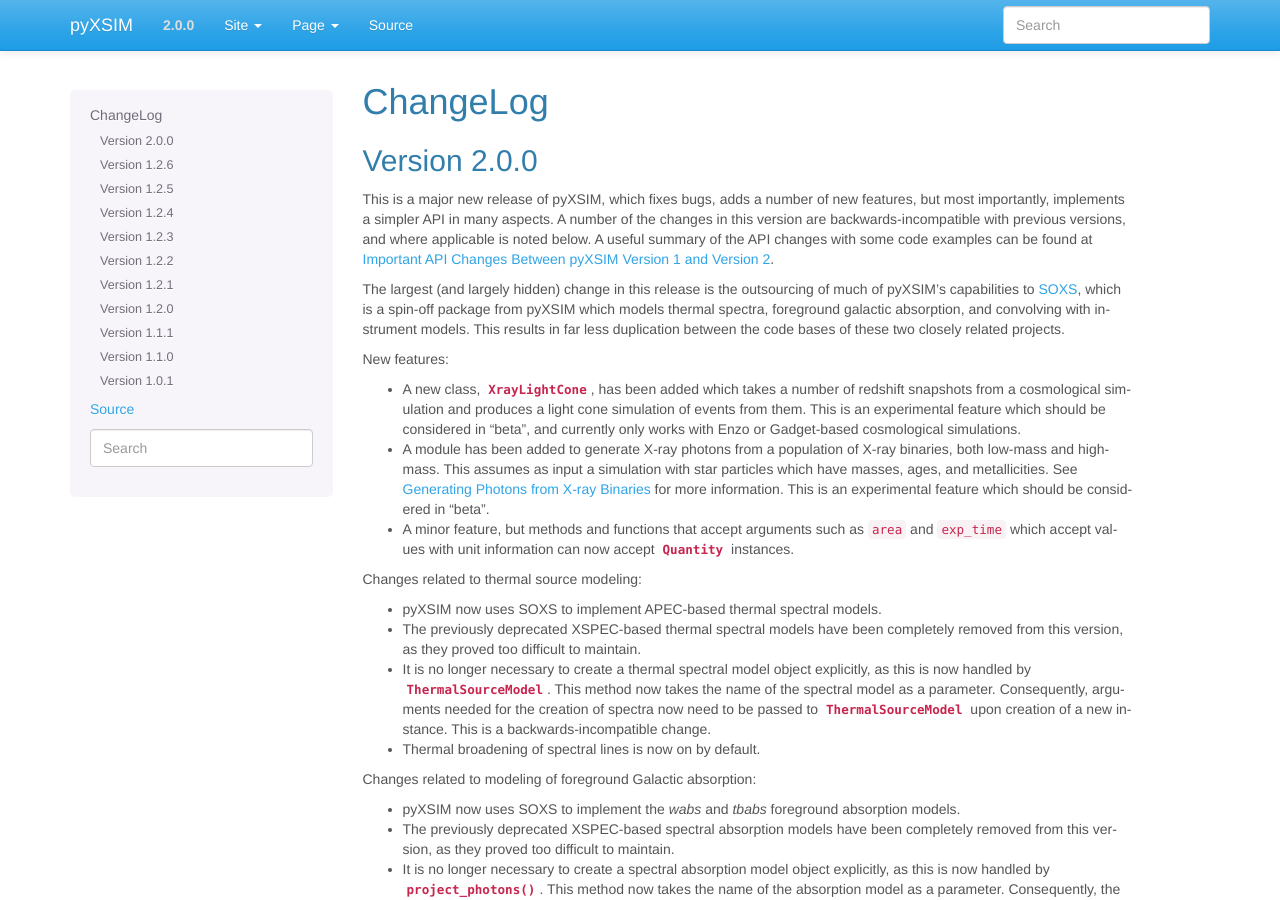
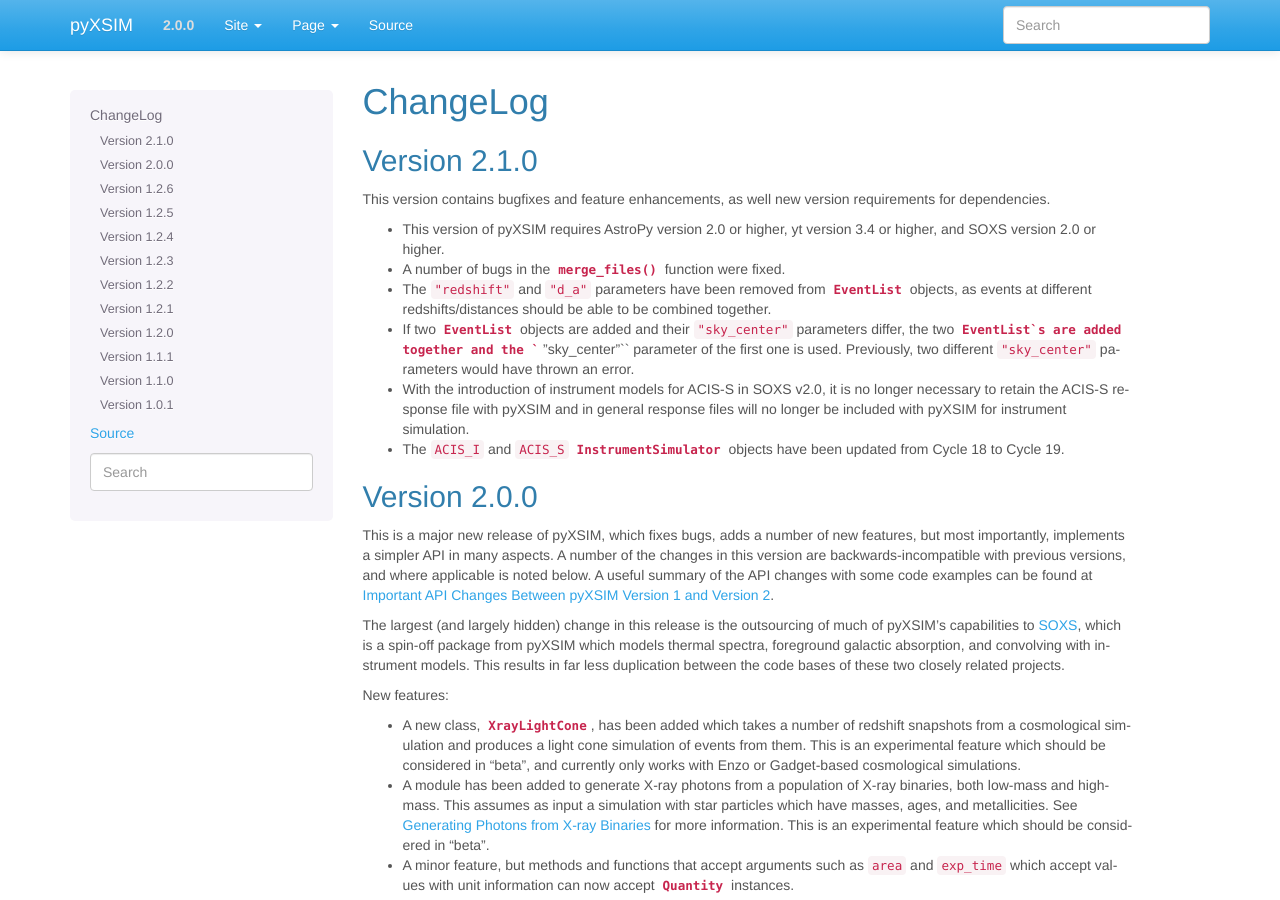
Before and after one commit to jzuhone/pyxsim, a Sphinx documentation site: the page built from doc/source/changelog.rst, in a window 1280 px wide and 900 px high. Built offline with Sphinx 7.4.7, drawn with Linux system fonts in a browser that asks for light colours.

Commit message:
Beginning a changelog

```diff
--- a/doc/source/changelog.rst
+++ b/doc/source/changelog.rst
@@ -2,6 +2,28 @@
 
 ChangeLog
 =========
+
+Version 2.1.0
+-------------
+
+This version contains bugfixes and feature enhancements, as well new version requirements
+for dependencies.
+
+* This version of pyXSIM requires AstroPy version 2.0 or higher, yt version 3.4 or higher,
+  and SOXS version 2.0 or higher.
+* A number of bugs in the :func:`~pyxsim.utils.merge_files` function were fixed.
+* The ``"redshift"`` and ``"d_a"`` parameters have been removed from
+  :class:`~pyxsim.event_list.EventList` objects, as events at different redshifts/distances
+  should be able to be combined together.
+* If two :class:`~pyxsim.event_list.EventList` objects are added and their ``"sky_center"``
+  parameters differ, the two :class:`~pyxsim.event_list.EventList`s are added together and
+  the ``"sky_center"`` parameter of the first one is used. Previously, two different
+  ``"sky_center"`` parameters would have thrown an error.
+* With the introduction of instrument models for ACIS-S in SOXS v2.0, it is no longer
+  necessary to retain the ACIS-S response file with pyXSIM and in general response files
+  will no longer be included with pyXSIM for instrument simulation.
+* The ``ACIS_I`` and ``ACIS_S`` :class:`~pyxsim.instruments.InstrumentSimulator` objects
+  have been updated from Cycle 18 to Cycle 19.
 
 Version 2.0.0
 -------------
```
